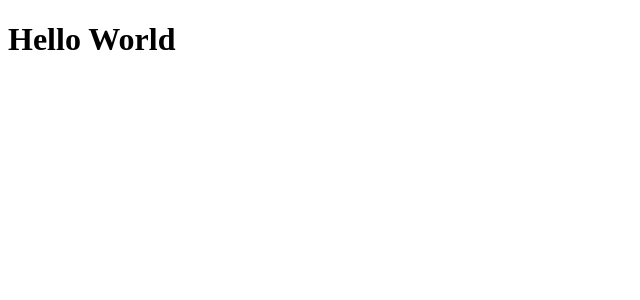
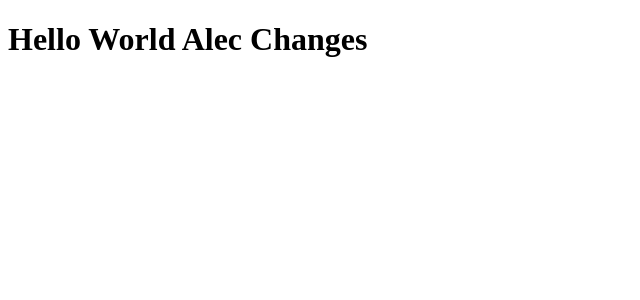
Before and after one commit to HR-Tiger/tropicafe-frontend, a React app: page / in a window 1280 px wide. Shown: the top 300 px of the page, without its empty margins (0-640 px from the left). Built offline with nearby package versions, Linux system fonts and the light colour scheme; the HTML template or start-up script is replaced by a standard one.

Commit message:
made change

```diff
--- a/src/App.jsx
+++ b/src/App.jsx
@@ -3,7 +3,7 @@ import React from 'react';
 export default function App() {
   return (
     <>
-      <h1>Hello World</h1>
+      <h1>Hello World Alec Changes</h1>
     </>
   )
 }
```
Also changed, not shown: 2 other files (tests, documents, lock files or other folders).
